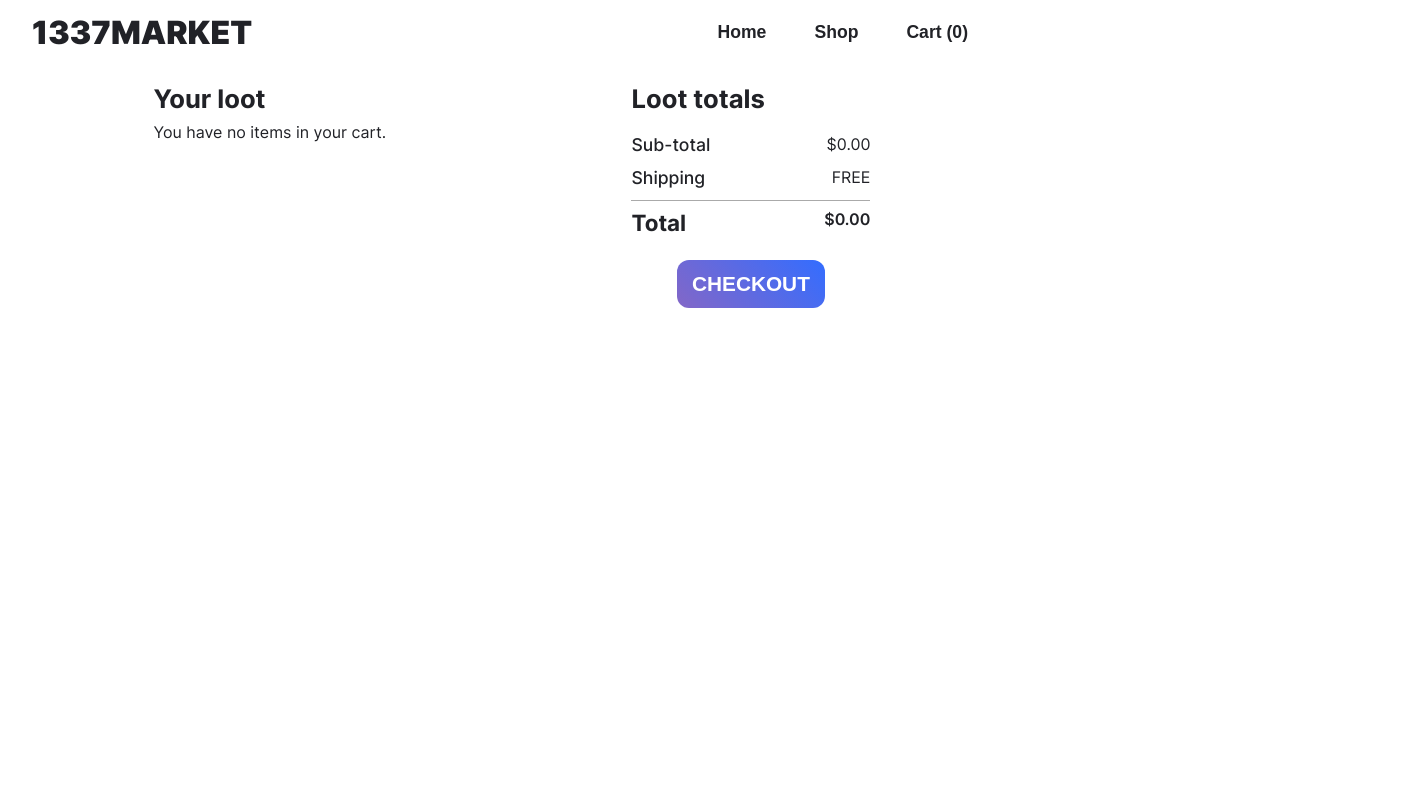
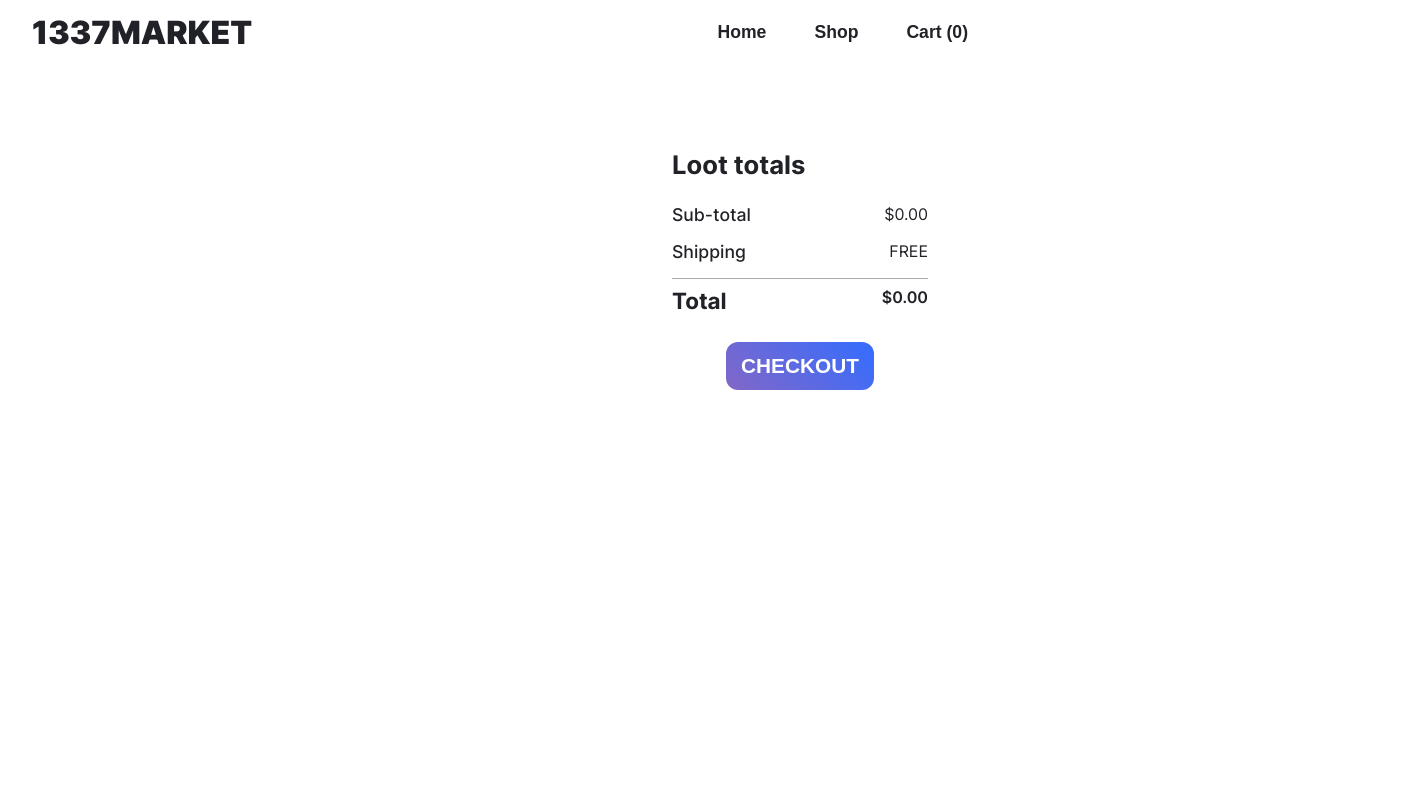
Before and after one commit to itsdavehimself/top-shopping-cart, a React (Vite) app: page /cart in a window 1024 px wide. Shown: the top 800 px of the page, 1424 px wide, since content can reach past the window. Built offline with nearby package versions, Linux system fonts and the light colour scheme.

Commit message:
Create responsive styling

```diff
--- a/src/components/ShoppingCart/Cart.jsx
+++ b/src/components/ShoppingCart/Cart.jsx
@@ -28,6 +28,7 @@
   };
 
   return (
+    <div className={styles['cart-component']}>
       <div className={styles['cart-container']}>
         <div className={styles.cart}>
           <h2 className={styles['cart-title']}>Your loot</h2>
@@ -72,5 +73,6 @@
           </div>
         </div>
       </div>
+    </div>
   );
 }
--- a/src/components/ShoppingCart/Cart.module.css
+++ b/src/components/ShoppingCart/Cart.module.css
@@ -1,15 +1,23 @@
+.cart-component {
+  display: flex;
+  justify-content: center;
+}
+
 .cart-container {
   display: grid;
-  min-height: 100vh;
   grid-template-columns: 1fr 0.5fr;
   justify-content: center;
-  margin: 6% 15% 0% 15%;
+  min-height: 100vh;
   color: #212227;
+  padding: 8rem 14rem;
+  min-width: 86rem;
+  column-gap: 4rem;
 }
 
 .cart {
   display: flex;
   flex-direction: column;
+  max-width: 60rem;
 }
 
 .cart-title {
@@ -20,7 +28,7 @@
 .total-container {
   display: flex;
   flex-direction: column;
-  gap: 12px;
+  gap: 1rem;
 }
 
 .sub-total-container {
@@ -84,3 +92,66 @@
 .confetti-container {
   position: absolute;
 }
+
+@media screen and (max-width: 600px) {
+  .cart-container {
+    display: flex;
+    flex-direction: column-reverse;
+    justify-content: flex-end;
+    margin: 0 1.5rem;
+    padding: 4rem 0;
+    gap: 2rem;
+  }
+
+  .cart {
+    align-items: center;
+  }
+}
+
+@media screen and (min-width: 601px) and (max-width: 900px) {
+  .cart-container {
+    display: flex;
+    flex-direction: column-reverse;
+    justify-content: flex-end;
+    margin: 0 3rem;
+    padding: 6rem 0;
+    gap: 5rem;
+  }
+
+  .total-container {
+    display: flex;
+    flex-direction: column;
+    padding: 0 6rem;
+  }
+
+  .cart {
+    align-items: center;
+  }
+}
+
+@media screen and (min-width: 901px) and (max-width: 1200px) {
+  .cart-container {
+    display: grid;
+    grid-template-columns: 1fr 0.5fr;
+    justify-content: center;
+    min-height: 100vh;
+    color: #212227;
+    padding: 8rem 14rem;
+  }
+
+  .cart {
+    display: flex;
+    flex-direction: column;
+    max-width: 60rem;
+    margin-left: -10rem;
+  }
+
+  .total-container {
+    position: fixed;
+    right: 0;
+    min-width: 16rem;
+    display: flex;
+    flex-direction: column;
+    padding: 0 6rem;
+  }
+}
--- a/src/components/ShoppingCart/CartItem.module.css
+++ b/src/components/ShoppingCart/CartItem.module.css
@@ -1,8 +1,9 @@
 .item-card {
   display: flex;
   flex-direction: row;
-  padding: 16px 16px 16px 0;
-  gap: 16px;
+  padding: 2rem 1rem 2rem 0;
+  gap: 2rem;
+  max-width: 55rem;
 }
 
 .item-info {
@@ -59,3 +60,80 @@
   color: #ff2f2f;
   margin-left: 5%;
 }
+
+@media screen and (max-width: 600px) {
+  .item-card {
+    display: flex;
+    flex-direction: row;
+    padding: 3rem 0;
+    gap: 1rem;
+    max-width: 100vw;
+  }
+
+  .item-info {
+    display: grid;
+    grid-template-rows: auto;
+    align-items: center;
+    row-gap: 0.5rem;
+  }
+
+  .image {
+    display: flex;
+    justify-content: center;
+    align-items: center;
+    height: 10rem;
+    width: 10rem;
+    overflow: hidden;
+  }
+}
+
+@media screen and (min-width: 601px) and (max-width: 900px) {
+  .item-card {
+    display: flex;
+    flex-direction: row;
+    padding: 3rem 0;
+    gap: 2rem;
+    max-width: 80vw;
+  }
+
+  .item-info {
+    display: grid;
+    grid-template-rows: auto;
+    align-items: center;
+    row-gap: 0.5rem;
+  }
+
+  .image {
+    display: flex;
+    justify-content: center;
+    align-items: center;
+    height: 12rem;
+    width: 12rem;
+    overflow: hidden;
+  }
+}
+
+@media screen and (min-width: 901px) and (max-width: 1200px) {
+  .item-card {
+    display: flex;
+    flex-direction: row;
+    padding: 1rem 1rem 2rem 0;
+    gap: 2rem;
+  }
+
+  .item-info {
+    display: grid;
+    grid-template-rows: auto;
+    align-items: center;
+    row-gap: 0.5rem;
+  }
+
+  .image {
+    display: flex;
+    justify-content: center;
+    align-items: center;
+    height: 14rem;
+    width: 14rem;
+    overflow: hidden;
+  }
+}
```
Lines whose indentation alone changed are shown as unchanged.
